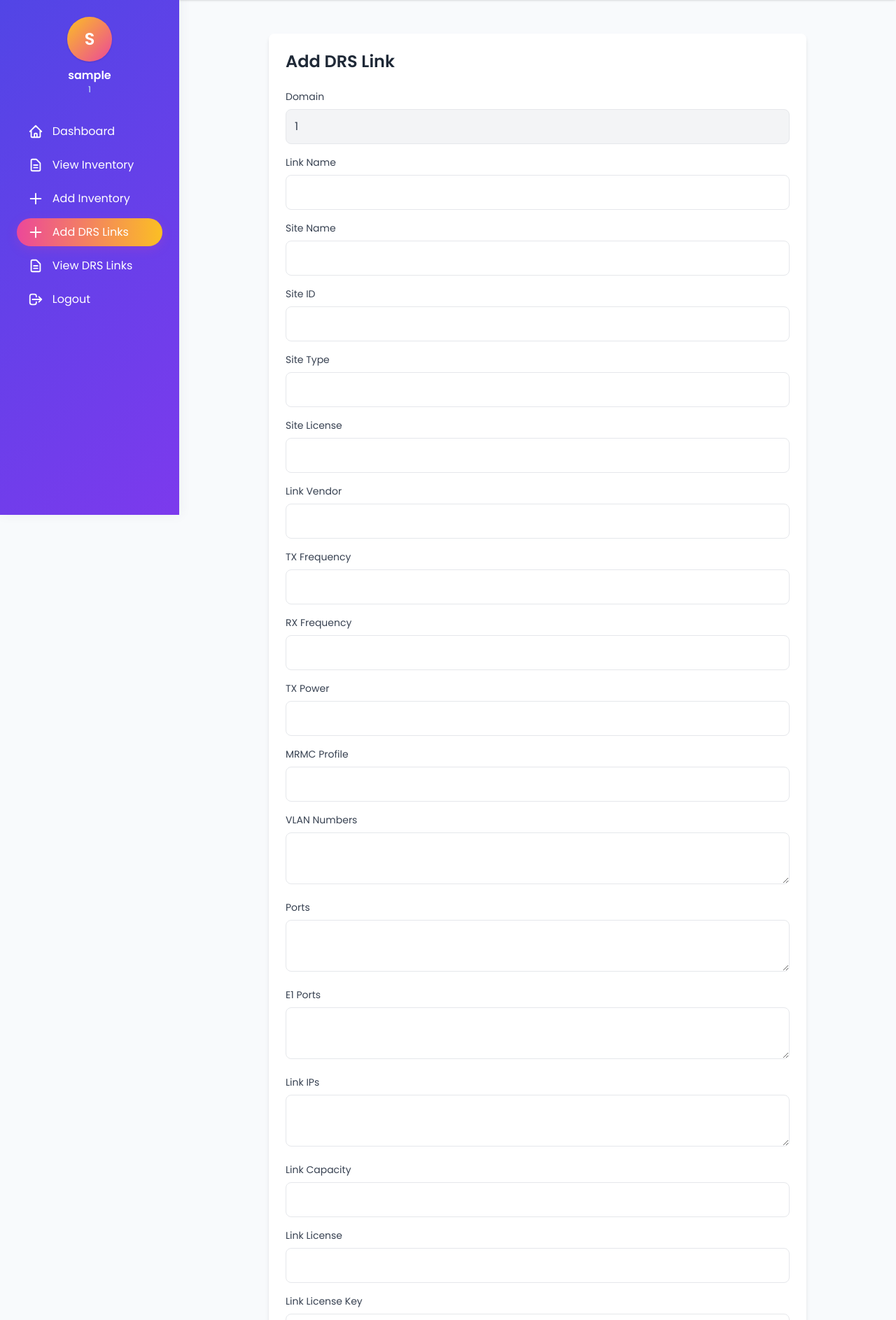
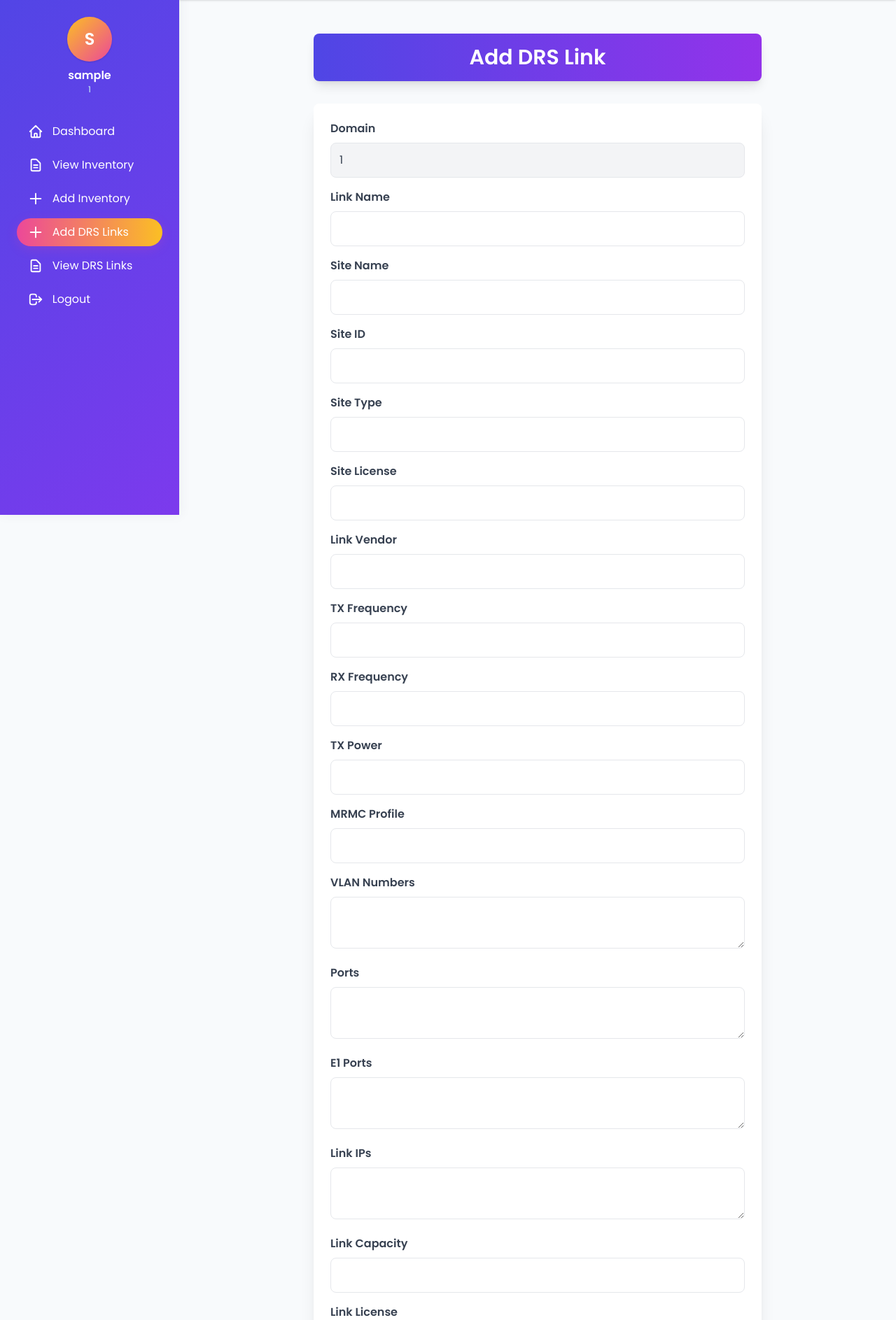
Before and after one commit to nomiking8/wll_store_inventory, a Flask app: page /add_drs_links in a window 1280 px wide. Shown: the part 64-1951 px from the top of the page at 70% size. Run offline with Flask 3, Linux system fonts and the light colour scheme; the visitor is signed in with stand-in values (Sample User, id 1); some libraries are stand-ins or nearby versions.

Commit message:
html: Match theme to EMD

```diff
--- a/templates/add_drs_links.html
+++ b/templates/add_drs_links.html
@@ -1,137 +1,141 @@
 {% extends "base.html" %}
 {% block title %}Add DRS Links{% endblock %}
 {% block content %}
-<div class="max-w-3xl mx-auto bg-white p-6 rounded-lg shadow-md mt-8">
-    <h2 class="text-2xl font-bold mb-6 text-gray-800">Add DRS Link</h2>
-    <form method="POST" action="{{ url_for('add_drs_links') }}">
+<div class="max-w-2xl mx-auto px-4 py-8">
+    <h1 class="text-3xl font-bold mb-8 text-white text-center bg-gradient-to-r from-indigo-600 to-purple-600 p-4 rounded-lg shadow-lg">Add DRS Link</h1>
+
+    <form method="POST" class="bg-white p-6 rounded-lg shadow-xl">
         {{ form.hidden_tag() }}
         <div class="space-y-4">
-            <!-- Domain -->
             <div>
-                <label for="domain" class="block text-gray-700 text-sm font-medium mb-2">Domain</label>
+                <label class="block text-gray-700 font-semibold mb-2">Domain</label>
                 {% if user_domain == 'All' %}
-                    {{ form.domain(class="w-full p-3 border rounded-lg focus:ring-2 focus:ring-fuchsia-400 focus:border-transparent") }}
+                    {{ form.domain(class="w-full p-3 border rounded-lg focus:ring-2 focus:ring-fuchsia-400 focus:border-transparent bg-white") }}
                 {% else %}
-                    <input type="text" name="domain" value="{{ user_domain }}" readonly class="w-full p-3 border rounded-lg bg-gray-100 text-gray-700">
+                    <input type="text" value="{{ user_domain }}" class="w-full p-3 border rounded-lg bg-gray-100 text-gray-700" readonly>
+                    {{ form.domain(hidden=True, value=user_domain) }}
                 {% endif %}
             </div>
-            <!-- Link Name -->
+
             <div>
-                <label for="link_name" class="block text-gray-700 text-sm font-medium mb-2">Link Name</label>
-                {{ form.link_name(class="w-full p-3 border rounded-lg focus:ring-2 focus:ring-fuchsia-400 focus:border-transparent", required=True) }}
+                <label class="block text-gray-700 font-semibold mb-2">Link Name</label>
+                {{ form.link_name(class="w-full p-3 border rounded-lg focus:ring-2 focus:ring-fuchsia-400 focus:border-transparent bg-white", required=True) }}
             </div>
-            <!-- Site Name -->
+
             <div>
-                <label for="site_name" class="block text-gray-700 text-sm font-medium mb-2">Site Name</label>
-                {{ form.site_name(class="w-full p-3 border rounded-lg focus:ring-2 focus:ring-fuchsia-400 focus:border-transparent") }}
+                <label class="block text-gray-700 font-semibold mb-2">Site Name</label>
+                {{ form.site_name(class="w-full p-3 border rounded-lg focus:ring-2 focus:ring-fuchsia-400 focus:border-transparent bg-white") }}
             </div>
-            <!-- Site ID -->
+
             <div>
-                <label for="site_id" class="block text-gray-700 text-sm font-medium mb-2">Site ID</label>
-                {{ form.site_id(class="w-full p-3 border rounded-lg focus:ring-2 focus:ring-fuchsia-400 focus:border-transparent") }}
+                <label class="block text-gray-700 font-semibold mb-2">Site ID</label>
+                {{ form.site_id(class="w-full p-3 border rounded-lg focus:ring-2 focus:ring-fuchsia-400 focus:border-transparent bg-white") }}
             </div>
-            <!-- Site Type -->
+
             <div>
-                <label for="site_type" class="block text-gray-700 text-sm font-medium mb-2">Site Type</label>
-                {{ form.site_type(class="w-full p-3 border rounded-lg focus:ring-2 focus:ring-fuchsia-400 focus:border-transparent") }}
+                <label class="block text-gray-700 font-semibold mb-2">Site Type</label>
+                {{ form.site_type(class="w-full p-3 border rounded-lg focus:ring-2 focus:ring-fuchsia-400 focus:border-transparent bg-white") }}
             </div>
-            <!-- Site License -->
+
             <div>
-                <label for="site_lic" class="block text-gray-700 text-sm font-medium mb-2">Site License</label>
-                {{ form.site_lic(class="w-full p-3 border rounded-lg focus:ring-2 focus:ring-fuchsia-400 focus:border-transparent") }}
+                <label class="block text-gray-700 font-semibold mb-2">Site License</label>
+                {{ form.site_lic(class="w-full p-3 border rounded-lg focus:ring-2 focus:ring-fuchsia-400 focus:border-transparent bg-white") }}
             </div>
-            <!-- Link Vendor -->
+
             <div>
-                <label for="link_vendor" class="block text-gray-700 text-sm font-medium mb-2">Link Vendor</label>
-                {{ form.link_vendor(class="w-full p-3 border rounded-lg focus:ring-2 focus:ring-fuchsia-400 focus:border-transparent") }}
+                <label class="block text-gray-700 font-semibold mb-2">Link Vendor</label>
+                {{ form.link_vendor(class="w-full p-3 border rounded-lg focus:ring-2 focus:ring-fuchsia-400 focus:border-transparent bg-white") }}
             </div>
-            <!-- TX Frequency -->
+
             <div>
-                <label for="tx_freq" class="block text-gray-700 text-sm font-medium mb-2">TX Frequency</label>
-                {{ form.tx_freq(class="w-full p-3 border rounded-lg focus:ring-2 focus:ring-fuchsia-400 focus:border-transparent") }}
+                <label class="block text-gray-700 font-semibold mb-2">TX Frequency</label>
+                {{ form.tx_freq(class="w-full p-3 border rounded-lg focus:ring-2 focus:ring-fuchsia-400 focus:border-transparent bg-white") }}
             </div>
-            <!-- RX Frequency -->
+
             <div>
-                <label for="rx_freq" class="block text-gray-700 text-sm font-medium mb-2">RX Frequency</label>
-                {{ form.rx_freq(class="w-full p-3 border rounded-lg focus:ring-2 focus:ring-fuchsia-400 focus:border-transparent") }}
+                <label class="block text-gray-700 font-semibold mb-2">RX Frequency</label>
+                {{ form.rx_freq(class="w-full p-3 border rounded-lg focus:ring-2 focus:ring-fuchsia-400 focus:border-transparent bg-white") }}
             </div>
-            <!-- TX Power -->
+
             <div>
-                <label for="tx_power" class="block text-gray-700 text-sm font-medium mb-2">TX Power</label>
-                {{ form.tx_power(class="w-full p-3 border rounded-lg focus:ring-2 focus:ring-fuchsia-400 focus:border-transparent") }}
+                <label class="block text-gray-700 font-semibold mb-2">TX Power</label>
+                {{ form.tx_power(class="w-full p-3 border rounded-lg focus:ring-2 focus:ring-fuchsia-400 focus:border-transparent bg-white") }}
             </div>
-            <!-- MRMC Profile -->
+
             <div>
-                <label for="mrmc_profile" class="block text-gray-700 text-sm font-medium mb-2">MRMC Profile</label>
-                {{ form.mrmc_profile(class="w-full p-3 border rounded-lg focus:ring-2 focus:ring-fuchsia-400 focus:border-transparent") }}
+                <label class="block text-gray-700 font-semibold mb-2">MRMC Profile</label>
+                {{ form.mrmc_profile(class="w-full p-3 border rounded-lg focus:ring-2 focus:ring-fuchsia-400 focus:border-transparent bg-white") }}
             </div>
-            <!-- VLAN Numbers -->
+
             <div>
-                <label for="vlan_numbers" class="block text-gray-700 text-sm font-medium mb-2">VLAN Numbers</label>
-                {{ form.vlan_numbers(class="w-full p-3 border rounded-lg focus:ring-2 focus:ring-fuchsia-400 focus:border-transparent") }}
+                <label class="block text-gray-700 font-semibold mb-2">VLAN Numbers</label>
+                {{ form.vlan_numbers(class="w-full p-3 border rounded-lg focus:ring-2 focus:ring-fuchsia-400 focus:border-transparent bg-white") }}
             </div>
-            <!-- Ports -->
+
             <div>
-                <label for="ports" class="block text-gray-700 text-sm font-medium mb-2">Ports</label>
-                {{ form.ports(class="w-full p-3 border rounded-lg focus:ring-2 focus:ring-fuchsia-400 focus:border-transparent") }}
+                <label class="block text-gray-700 font-semibold mb-2">Ports</label>
+                {{ form.ports(class="w-full p-3 border rounded-lg focus:ring-2 focus:ring-fuchsia-400 focus:border-transparent bg-white") }}
             </div>
-            <!-- E1 Ports -->
+
             <div>
-                <label for="e1_ports" class="block text-gray-700 text-sm font-medium mb-2">E1 Ports</label>
-                {{ form.e1_ports(class="w-full p-3 border rounded-lg focus:ring-2 focus:ring-fuchsia-400 focus:border-transparent") }}
+                <label class="block text-gray-700 font-semibold mb-2">E1 Ports</label>
+                {{ form.e1_ports(class="w-full p-3 border rounded-lg focus:ring-2 focus:ring-fuchsia-400 focus:border-transparent bg-white") }}
             </div>
-            <!-- Link IPs -->
+
             <div>
-                <label for="link_ips" class="block text-gray-700 text-sm font-medium mb-2">Link IPs</label>
-                {{ form.link_ips(class="w-full p-3 border rounded-lg focus:ring-2 focus:ring-fuchsia-400 focus:border-transparent") }}
+                <label class="block text-gray-700 font-semibold mb-2">Link IPs</label>
+                {{ form.link_ips(class="w-full p-3 border rounded-lg focus:ring-2 focus:ring-fuchsia-400 focus:border-transparent bg-white") }}
             </div>
-            <!-- Link Capacity -->
+
             <div>
-                <label for="link_capacity" class="block text-gray-700 text-sm font-medium mb-2">Link Capacity</label>
-                {{ form.link_capacity(class="w-full p-3 border rounded-lg focus:ring-2 focus:ring-fuchsia-400 focus:border-transparent") }}
+                <label class="block text-gray-700 font-semibold mb-2">Link Capacity</label>
+                {{ form.link_capacity(class="w-full p-3 border rounded-lg focus:ring-2 focus:ring-fuchsia-400 focus:border-transparent bg-white") }}
             </div>
-            <!-- Link License -->
+
             <div>
-                <label for="link_license" class="block text-gray-700 text-sm font-medium mb-2">Link License</label>
-                {{ form.link_license(class="w-full p-3 border rounded-lg focus:ring-2 focus:ring-fuchsia-400 focus:border-transparent") }}
+                <label class="block text-gray-700 font-semibold mb-2">Link License</label>
+                {{ form.link_license(class="w-full p-3 border rounded-lg focus:ring-2 focus:ring-fuchsia-400 focus:border-transparent bg-white") }}
             </div>
-            <!-- Link License Key -->
+
             <div>
-                <label for="link_license_key" class="block text-gray-700 text-sm font-medium mb-2">Link License Key</label>
-                {{ form.link_license_key(class="w-full p-3 border rounded-lg focus:ring-2 focus:ring-fuchsia-400 focus:border-transparent") }}
+                <label class="block text-gray-700 font-semibold mb-2">Link License Key</label>
+                {{ form.link_license_key(class="w-full p-3 border rounded-lg focus:ring-2 focus:ring-fuchsia-400 focus:border-transparent bg-white") }}
             </div>
-            <!-- IDU Serial Number -->
+
             <div>
-                <label for="idu_sn" class="block text-gray-700 text-sm font-medium mb-2">IDU Serial Number</label>
-                {{ form.idu_sn(class="w-full p-3 border rounded-lg focus:ring-2 focus:ring-fuchsia-400 focus:border-transparent") }}
+                <label class="block text-gray-700 font-semibold mb-2">IDU Serial Number</label>
+                {{ form.idu_sn(class="w-full p-3 border rounded-lg focus:ring-2 focus:ring-fuchsia-400 focus:border-transparent bg-white") }}
             </div>
-            <!-- ODU Serial Number -->
+
             <div>
-                <label for="odu_sn" class="block text-gray-700 text-sm font-medium mb-2">ODU Serial Number</label>
-                {{ form.odu_sn(class="w-full p-3 border rounded-lg focus:ring-2 focus:ring-fuchsia-400 focus:border-transparent") }}
+                <label class="block text-gray-700 font-semibold mb-2">ODU Serial Number</label>
+                {{ form.odu_sn(class="w-full p-3 border rounded-lg focus:ring-2 focus:ring-fuchsia-400 focus:border-transparent bg-white") }}
             </div>
-            <!-- Dish Size -->
+
             <div>
-                <label for="dish_size" class="block text-gray-700 text-sm font-medium mb-2">Dish Size</label>
-                {{ form.dish_size(class="w-full p-3 border rounded-lg focus:ring-2 focus:ring-fuchsia-400 focus:border-transparent") }}
+                <label class="block text-gray-700 font-semibold mb-2">Dish Size</label>
+                {{ form.dish_size(class="w-full p-3 border rounded-lg focus:ring-2 focus:ring-fuchsia-400 focus:border-transparent bg-white") }}
             </div>
-            <!-- Tower Height -->
+
             <div>
-                <label for="tower_height" class="block text-gray-700 text-sm font-medium mb-2">Tower Height</label>
-                {{ form.tower_height(class="w-full p-3 border rounded-lg focus:ring-2 focus:ring-fuchsia-400 focus:border-transparent") }}
+                <label class="block text-gray-700 font-semibold mb-2">Tower Height</label>
+                {{ form.tower_height(class="w-full p-3 border rounded-lg focus:ring-2 focus:ring-fuchsia-400 focus:border-transparent bg-white") }}
             </div>
-            <!-- Dish Height -->
+
             <div>
-                <label for="dish_height" class="block text-gray-700 text-sm font-medium mb-2">Dish Height</label>
-                {{ form.dish_height(class="w-full p-3 border rounded-lg focus:ring-2 focus:ring-fuchsia-400 focus:border-transparent") }}
+                <label class="block text-gray-700 font-semibold mb-2">Dish Height</label>
+                {{ form.dish_height(class="w-full p-3 border rounded-lg focus:ring-2 focus:ring-fuchsia-400 focus:border-transparent bg-white") }}
             </div>
-            <!-- Remarks -->
+
             <div>
-                <label for="remarks" class="block text-gray-700 text-sm font-medium mb-2">Remarks</label>
-                {{ form.remarks(class="w-full p-3 border rounded-lg focus:ring-2 focus:ring-fuchsia-400 focus:border-transparent") }}
+                <label class="block text-gray-700 font-semibold mb-2">Remarks</label>
+                {{ form.remarks(class="w-full p-3 border rounded-lg focus:ring-2 focus:ring-fuchsia-400 focus:border-transparent bg-white") }}
+            </div>
+
+            <div class="text-center mt-6">
+                {{ form.submit(class="inline-block bg-teal-600 text-white px-6 py-3 rounded-lg hover:bg-teal-700 shadow-md transition duration-200") }}
             </div>
         </div>
-        <button type="submit" class="mt-6 w-full bg-gradient-to-r from-pink-500 to-amber-500 text-white p-3 rounded-lg hover:from-pink-600 hover:to-amber-600 transition">Submit</button>
     </form>
 </div>
 {% endblock %}
```
Also changed, not shown: templates/add_inventory.html (+70 -48 lines), templates/edit_drs_links.html (+5 -6 lines), templates/edit_inventory.html (+5 -8 lines), templates/view_drs_links.html (+35 -33 lines), templates/view_inventory.html (+37 -35 lines).
